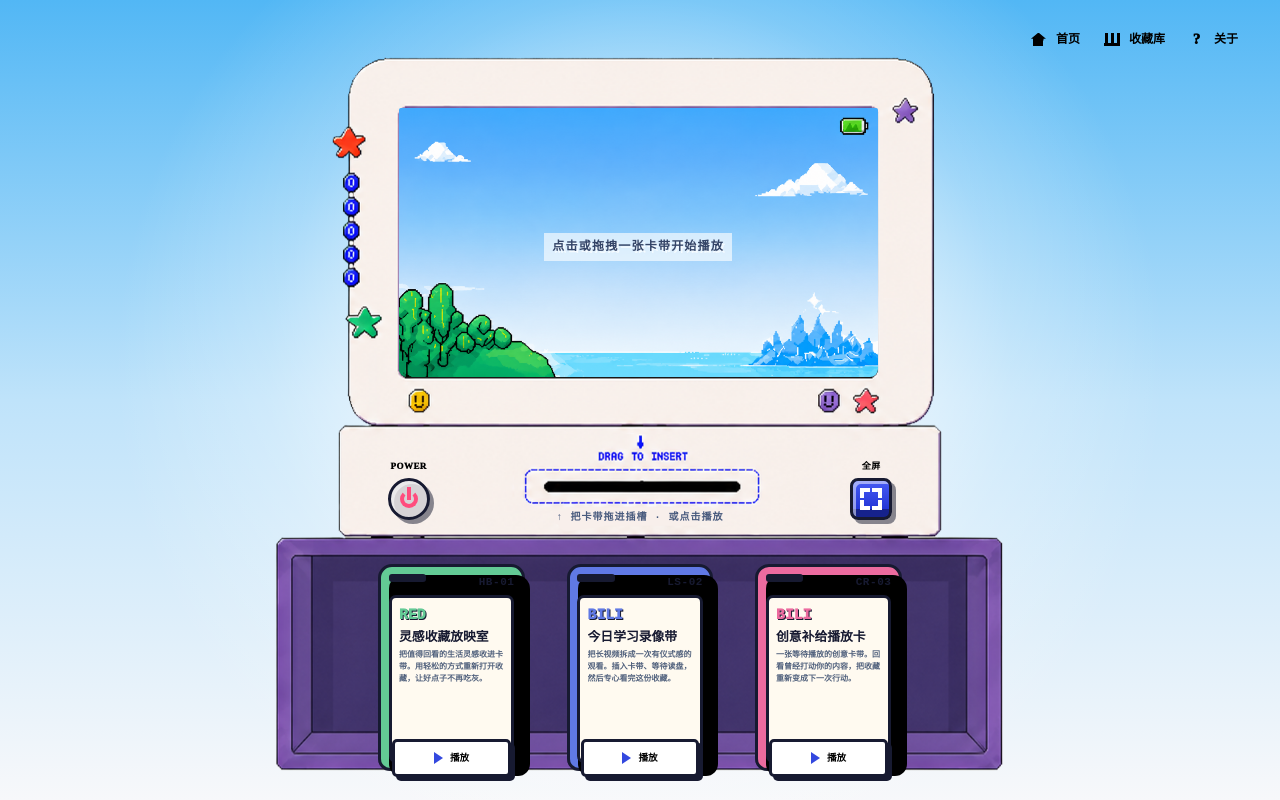
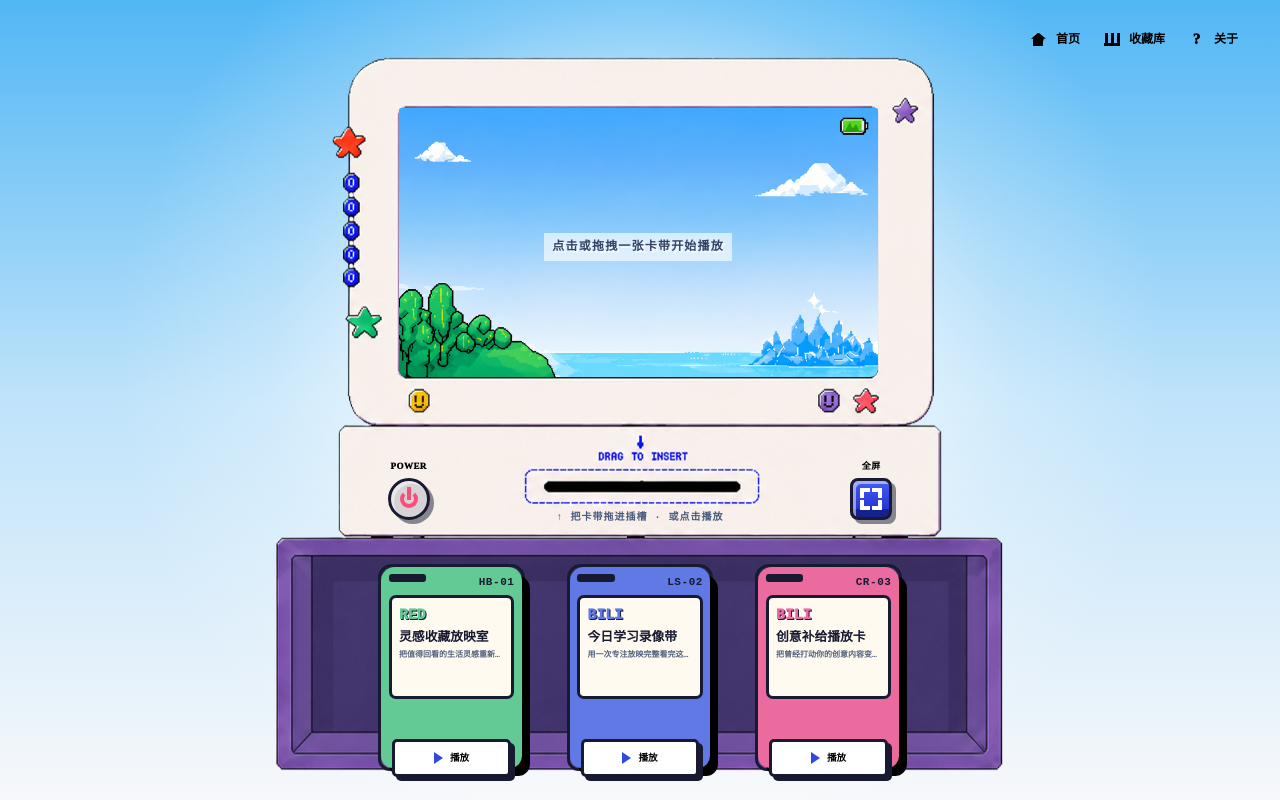
Before and after one commit to zhangyifei8520/Dustless-Player, a Next.js app: page / in a window 1280 px wide. Built offline with nearby package versions, Linux system fonts and the light colour scheme; a web font is replaced by a local one.

Commit message:
fix: layer cartridge shadow behind card

```diff
--- a/src/data/cartridges.ts
+++ b/src/data/cartridges.ts
@@ -16,7 +16,7 @@ export const cartridges: Cartridge[] = [
     url: "https://www.xiaohongshu.com/explore/6829a272000000002100a94e",
     code: "HB-01",
     title: "灵感收藏放映室",
-    summary: "把值得回看的生活灵感收进卡带。用轻松的方式重新打开收藏，让好点子不再吃灰。",
+    summary: "把值得回看的生活灵感重新装进一张随时可播的卡带。",
   },
   {
     id: "ls-02",
@@ -25,7 +25,7 @@ export const cartridges: Cartridge[] = [
     url: "https://www.bilibili.com/video/BV1wL9sYEE8t/",
     code: "LS-02",
     title: "今日学习录像带",
-    summary: "把长视频拆成一次有仪式感的观看。插入卡带、等待读盘，然后专心看完这份收藏。",
+    summary: "用一次专注放映完整看完这份值得收藏的学习内容。",
   },
   {
     id: "cr-03",
@@ -34,6 +34,6 @@ export const cartridges: Cartridge[] = [
     url: "https://www.bilibili.com/video/BV1hKKV6MEHM/",
     code: "CR-03",
     title: "创意补给播放卡",
-    summary: "一张等待播放的创意卡带。回看曾经打动你的内容，把收藏重新变成下一次行动。",
+    summary: "把曾经打动你的创意内容变成下一次行动灵感。",
   },
 ];
--- a/src/styles/pixel.css
+++ b/src/styles/pixel.css
@@ -439,6 +439,7 @@
 .cartridge {
   position: relative;
   z-index: 0;
+  isolation: isolate;
   display: flex;
   min-width: 0;
   height: 100%;
@@ -446,16 +447,24 @@
   padding: 4.5% 5% 3.5%;
   border: 3px solid var(--ink);
   border-radius: 14px 14px 12px 12px;
-  background: var(--shell);
   cursor: grab;
   touch-action: manipulation;
   transition: filter 120ms steps(2, end), transform 140ms steps(3, end);
   user-select: none;
 }
 
+.cartridge::before {
+  position: absolute;
+  z-index: -1;
+  inset: 0;
+  border-radius: inherit;
+  background: var(--shell);
+  content: "";
+}
+
 .cartridge::after {
   position: absolute;
-  z-index: -1;
+  z-index: -2;
   top: 8px;
   right: -8px;
   width: 100%;
@@ -516,7 +525,8 @@
   margin-top: 4%;
   padding: 5% 6%;
   overflow: hidden;
-  flex: 1;
+  box-sizing: border-box;
+  flex: 0 0 55%;
   border: 3px solid var(--ink);
   border-radius: 7px;
   background: var(--cream);
@@ -555,7 +565,7 @@
   font-weight: 700;
   line-height: 1.45;
   -webkit-box-orient: vertical;
-  -webkit-line-clamp: 3;
+  -webkit-line-clamp: 1;
 }
 
 .cartridge-play {
```
Also changed, not shown: 1 other file (tests, documents, lock files or other folders).
